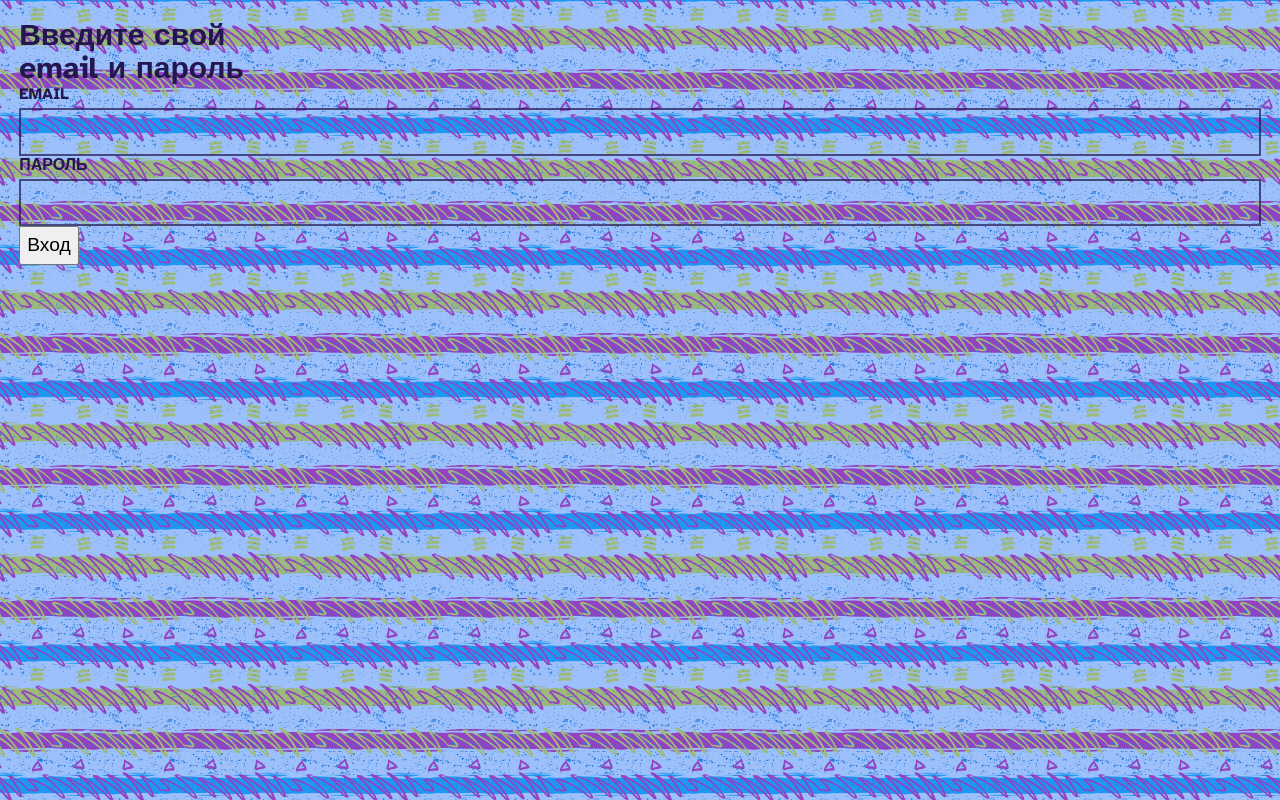
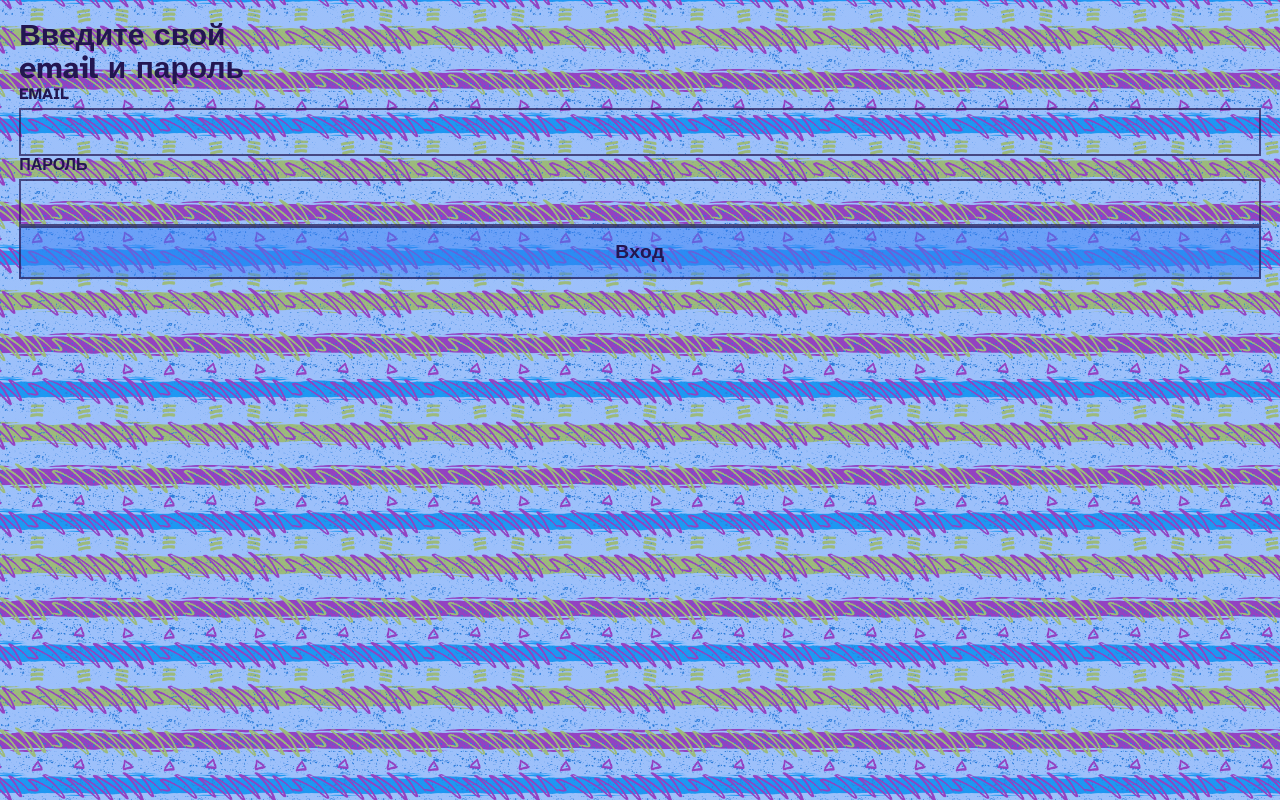
Before and after one commit to uncommon-type/clientapp, a React (Vite) app in the folder clientwebsite/: page / in a window 1280 px wide. Built offline with nearby package versions, Linux system fonts and the light colour scheme; no server answers.

Commit message:
[#47] Add styling to <Button/> component
- Create buttonStyles object with predefined classes for various button
sizes and types
- Use buttonStyles object to choose right classes, based on button's size
and type
- Combine these classes with any extra classes added via className prop

```diff
--- a/clientwebsite/src/screens/common/Button/Button.jsx
+++ b/clientwebsite/src/screens/common/Button/Button.jsx
@@ -2,6 +2,19 @@
 import PropTypes from 'prop-types';
 
 import { ButtonInner } from './ButtonInner';
+
+import styles from './button.module.css';
+
+const buttonStyles = {
+    size: {
+        sm: 'btn-sm',
+        lg: 'btn-lg'
+    },
+    variant: {
+        primary: 'btn-primary',
+        secondary: 'btn-secondary'
+    },
+};
 
 export const Button = ({
     to,
@@ -14,10 +27,13 @@
 }) => {
     const Tag = to ? Link : 'button';
 
+    const sizeClass = size ? styles[buttonStyles.size[size]] : '';
+    const variantClass = variant ? styles[buttonStyles.variant[variant]] : '';
+
     return (
         <Tag
             to={to}
-            className={className}
+            className={`button ${variantClass} ${sizeClass} ${className}`}
             {...otherProps}>
             <ButtonInner icon={icon} className={className} label={label} />
         </Tag>
@@ -25,10 +41,10 @@
 };
 
 Button.propTypes = {
-    href: PropTypes.string,
+    to: PropTypes.string,
     className: PropTypes.string,
     label: PropTypes.string,
     icon: PropTypes.string,
     size: PropTypes.oneOf(['sm', 'lg']),
-    variant: PropTypes.oneOf(['primary', 'plane']),
+    variant: PropTypes.oneOf(['primary', 'secondary']),
 };
--- /dev/null
+++ b/clientwebsite/src/screens/common/Button/button.module.css
@@ -0,0 +1,31 @@
+button {
+	border: none;
+	box-shadow: none;
+	background: none;
+	color: currentColor;
+	cursor: pointer;
+}
+
+[class^='button'] {
+	font-weight: var(--font-bold);
+	letter-spacing: .04ch;
+}
+
+.btn-primary {
+	padding: 8px 20px;
+	border: var(--border-width) var(--border-style-solid) var(--primary-glare);
+	background-color: var(--secondary);
+}
+
+.btn-primary:hover {
+	--transition-base: 250ms ease;
+
+	background-color: var(--secondary-dim);
+	transition: transform var(--transition-base);
+}
+
+.btn-lg {
+	--cluster-horizontal-alignment: center;
+
+	width: 100%;
+}
```
